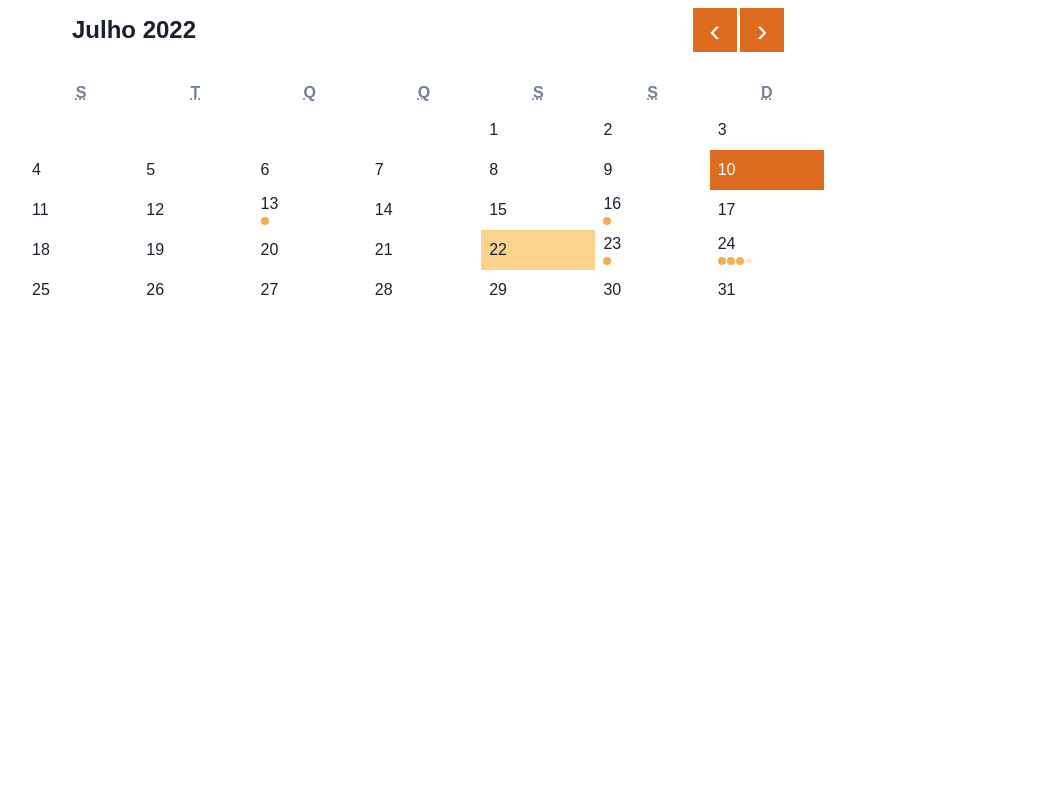
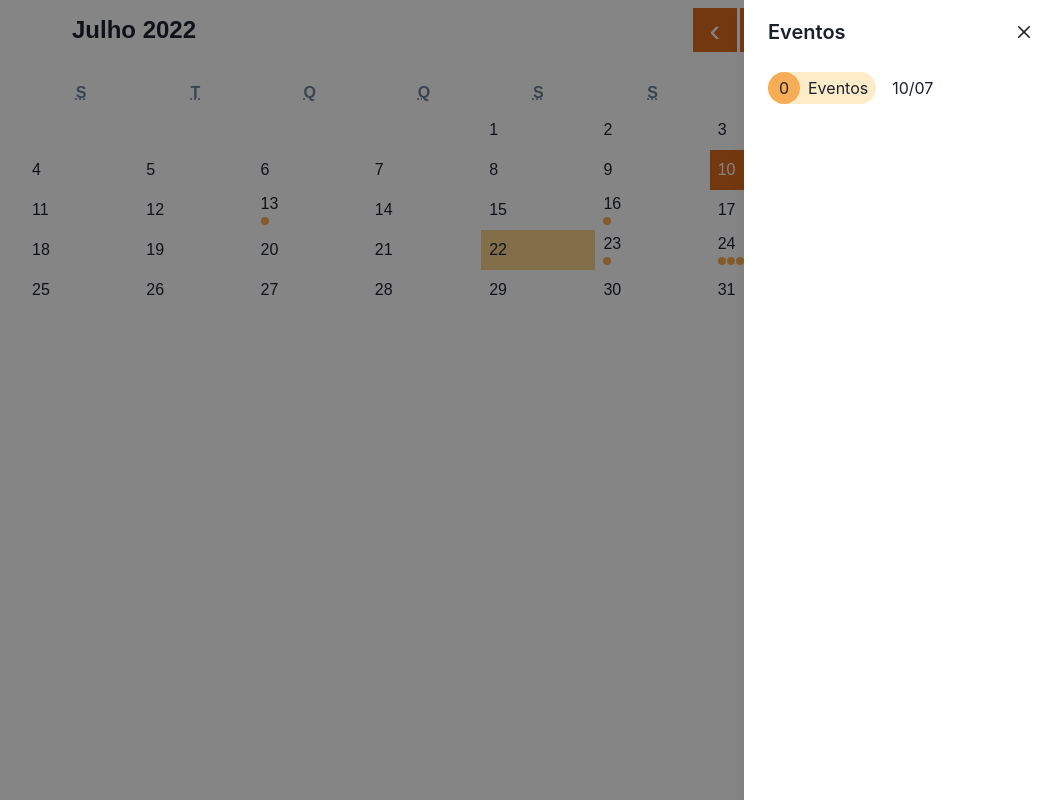
Before and after one commit to SilvanoGPM/artdecorfest, a React (Vite) app: page / in a window 1280 px wide. Both pictures are taken after a click on the button "10". Shown: the whole page, without its empty margins (216-1277 px from the left). Built offline with nearby package versions, Linux system fonts and the light colour scheme.

Commit message:
feat: add EventsDrawer

```diff
--- a/src/App.tsx
+++ b/src/App.tsx
@@ -1,23 +1,39 @@
-import { Center } from '@chakra-ui/react';
+import { Center, useDisclosure } from '@chakra-ui/react';
 import { addDays, subDays } from 'date-fns';
+import { useState } from 'react';
+
+import { EventsDrawer } from './components/EventsDrawer';
 
 import { EventsCalendar } from './components/EventsCalendar';
 
+const events = [
+  { id: '1', title: 'Festa Infantil', date: subDays(new Date(), 6), start: '09:30', end: '11:30' },
+  { id: '2', title: 'Festa Infantil', date: subDays(new Date(), 9), start: '12:30', end: '16:00' },
+  { id: '3', title: 'Festa Infantil', date: addDays(new Date(), 1), start: '07:30', end: '12:00' },
+  { id: '4', title: 'Festa Infantil', date: addDays(new Date(), 2), start: '07:30', end: '09:30' },
+  { id: '5', title: 'Festa Infantil', date: addDays(new Date(), 2), start: '10:00', end: '11:30' },
+  { id: '6', title: 'Festa Infantil', date: addDays(new Date(), 2), start: '12:30', end: '15:00' },
+  { id: '7', title: 'Festa Infantil', date: addDays(new Date(), 2), start: '15:30', end: '16:30' },
+  { id: '8', title: 'Festa Infantil', date: addDays(new Date(), 2), start: '19:30', end: '22:00' },
+];
+
 export function App() {
+  const eventDrawerDisclosure = useDisclosure();
+  const [selectedDate, setSelectedDate] = useState<Date | null>(null);
+
+  function handleCalendarDayClick(date: Date) {
+    setSelectedDate(date);
+    eventDrawerDisclosure.onOpen();
+  }
+
   return (
     <Center>
-      <EventsCalendar
-        onClickDay={console.log}
-        events={[
-          { id: '1', title: 'Festa Infantil', date: subDays(new Date(), 6) },
-          { id: '2', title: 'Festa Infantil', date: subDays(new Date(), 9) },
-          { id: '3', title: 'Festa Infantil', date: addDays(new Date(), 1) },
-          { id: '4', title: 'Festa Infantil', date: addDays(new Date(), 2) },
-          { id: '5', title: 'Festa Infantil', date: addDays(new Date(), 2) },
-          { id: '6', title: 'Festa Infantil', date: addDays(new Date(), 2) },
-          { id: '7', title: 'Festa Infantil', date: addDays(new Date(), 2) },
-          { id: '8', title: 'Festa Infantil', date: addDays(new Date(), 2) },
-        ]}
+      <EventsCalendar onClickDay={handleCalendarDayClick} events={events} />
+
+      <EventsDrawer
+        selectedDate={selectedDate!}
+        events={events}
+        {...eventDrawerDisclosure}
       />
     </Center>
   );
--- a/src/components/EventsCalendar/index.tsx
+++ b/src/components/EventsCalendar/index.tsx
@@ -1,10 +1,11 @@
 import Calendar, { DateCallback } from 'react-calendar';
-import { format, isSameDay, isSameMonth, isSameYear } from 'date-fns';
+import { format } from 'date-fns';
 import { ptBR } from 'date-fns/locale';
 import { Box, Center, Icon, Text } from '@chakra-ui/react';
 import { BsPlusLg } from 'react-icons/bs';
 
 import { titleString } from '../../utils/titleString';
+import { isSameDate } from '../../utils/isSameDate';
 
 import './styles.scss';
 
@@ -20,14 +21,6 @@ interface EventsCalendarProps {
 }
 
 const MAX_EVENTS_DISPLAY = 3;
-
-function isSameDate(leftDate: Date, rightDate: Date) {
-  return (
-    isSameDay(leftDate, rightDate) &&
-    isSameMonth(leftDate, rightDate) &&
-    isSameYear(leftDate, rightDate)
-  );
-}
 
 export function EventsCalendar({ events, onClickDay }: EventsCalendarProps) {
   function formatShortWeekday(_: string, date: Date) {
--- a/src/components/EventsCalendar/styles.scss
+++ b/src/components/EventsCalendar/styles.scss
@@ -151,7 +151,7 @@
 }
 
 .react-calendar__tile--hasActive {
-  background-color: var(--chakra-colors-gray-200);
+  background-color: var(--chakra-colors-orange-100);
 }
 
 .react-calendar__tile--hasActive:enabled:hover,
--- /dev/null
+++ b/src/components/EventsDrawer/EventsCounter.tsx
@@ -0,0 +1,36 @@
+import { Box, Text } from '@chakra-ui/react';
+
+import { pluralize } from '../../utils/pluralize';
+
+interface EventsCounterProps {
+  total: number;
+}
+
+export function EventsCounter({ total }: EventsCounterProps) {
+  return (
+    <Box
+      rounded="full"
+      bg="orange.100"
+      pr="2"
+      pl="10"
+      py="1"
+      w="fit-content"
+      pos="relative"
+    >
+      <Text
+        rounded="full"
+        textAlign="center"
+        p="1"
+        w="8"
+        h="8"
+        bg="orange.300"
+        pos="absolute"
+        left="0"
+        top="0"
+      >
+        {total}
+      </Text>{' '}
+      {pluralize(total, 'Evento', 'Eventos', false)}
+    </Box>
+  );
+}
--- /dev/null
+++ b/src/components/EventsDrawer/EventsList.tsx
@@ -0,0 +1,41 @@
+import { Box, Flex, Text } from '@chakra-ui/react';
+
+import { stepLine, stepLineShort } from '../../styles/stepLine';
+
+import { Event } from '.';
+
+interface EventsListProps {
+  events: Event[];
+}
+
+export function EventsList({ events }: EventsListProps) {
+  return (
+    <>
+      {events.map((event, index) => (
+        <Flex
+          key={event.id}
+          mt="45px"
+          ml="2"
+          transform="translateX(-4px)"
+          align="center"
+        >
+          <Box
+            w="6"
+            h="6"
+            rounded="full"
+            bg="orange.300"
+            pos="relative"
+            sx={index === 0 ? stepLineShort : stepLine}
+          />
+
+          <Flex direction="column" ml="2">
+            <Text>{event.title}</Text>
+            <Text as="small" color="orange.500">
+              {event.start} / {event.end}
+            </Text>
+          </Flex>
+        </Flex>
+      ))}
+    </>
+  );
+}
--- /dev/null
+++ b/src/components/EventsDrawer/index.tsx
@@ -0,0 +1,69 @@
+import {
+  Box,
+  Drawer,
+  DrawerBody,
+  DrawerCloseButton,
+  DrawerContent,
+  DrawerHeader,
+  DrawerOverlay,
+  DrawerProps,
+  Flex,
+  Text,
+} from '@chakra-ui/react';
+
+import { format } from 'date-fns';
+
+import { isSameDate } from '../../utils/isSameDate';
+
+import { EventsCounter } from './EventsCounter';
+import { EventsList } from './EventsList';
+
+export interface Event {
+  id: string;
+  title: string;
+  date: Date;
+  start: string;
+  end: string;
+}
+
+interface EventsDrawerProps extends Omit<DrawerProps, 'children'> {
+  events: Event[];
+  selectedDate: Date | null;
+}
+
+export function EventsDrawer({
+  events,
+  selectedDate,
+  ...props
+}: EventsDrawerProps) {
+  const selectedEvents = events.filter((event) =>
+    isSameDate(event?.date, selectedDate || new Date())
+  );
+
+  const formattedDate = format(selectedDate || new Date(), 'dd/MM');
+
+  return (
+    <Drawer {...props}>
+      <DrawerOverlay>
+        <DrawerContent>
+          <DrawerHeader>
+            <Flex align="center" justify="space-between">
+              Eventos
+              <DrawerCloseButton pos="static" />
+            </Flex>
+          </DrawerHeader>
+
+          <DrawerBody>
+            <Flex align="center">
+              <EventsCounter total={selectedEvents.length} />
+
+              <Text ml="4">{formattedDate}</Text>
+            </Flex>
+
+            <EventsList events={selectedEvents} />
+          </DrawerBody>
+        </DrawerContent>
+      </DrawerOverlay>
+    </Drawer>
+  );
+}
--- a/src/main.tsx
+++ b/src/main.tsx
@@ -4,9 +4,11 @@ import { ChakraProvider } from '@chakra-ui/react';
 
 import { App } from './App';
 
+import { theme } from './styles/theme';
+
 ReactDOM.createRoot(document.getElementById('root') as HTMLElement).render(
   <React.StrictMode>
-    <ChakraProvider>
+    <ChakraProvider theme={theme}>
       <App />
     </ChakraProvider>
   </React.StrictMode>
--- /dev/null
+++ b/src/styles/stepLine.ts
@@ -0,0 +1,27 @@
+export const stepLineShort = {
+  '&::before': {
+    content: "''",
+    display: 'block',
+    pos: 'absolute',
+    width: '2px',
+    top: '-60px',
+    height: '60px',
+    bg: 'orange.300',
+    left: '50%',
+    transform: 'translateX(-50%)',
+  },
+};
+
+export const stepLine = {
+  '&::before': {
+    content: "''",
+    display: 'block',
+    pos: 'absolute',
+    width: '2px',
+    top: '-70px',
+    height: '70px',
+    bg: 'orange.300',
+    left: '50%',
+    transform: 'translateX(-50%)',
+  },
+};
--- /dev/null
+++ b/src/styles/theme.ts
@@ -0,0 +1,11 @@
+import { extendTheme } from '@chakra-ui/react';
+
+export const theme = extendTheme({
+  components: {
+    Button: {
+      defaultProps: {
+        colorScheme: 'orange',
+      },
+    }
+  },
+});
--- /dev/null
+++ b/src/utils/isSameDate.ts
@@ -0,0 +1,9 @@
+import { isSameDay, isSameMonth, isSameYear } from 'date-fns';
+
+export function isSameDate(leftDate: Date, rightDate: Date) {
+  return (
+    isSameDay(leftDate, rightDate) &&
+    isSameMonth(leftDate, rightDate) &&
+    isSameYear(leftDate, rightDate)
+  );
+}
--- /dev/null
+++ b/src/utils/pluralize.ts
@@ -0,0 +1,8 @@
+export function pluralize(
+  n: number,
+  singular: string,
+  plural: string,
+  included = true
+) {
+  return `${included ? `${n} ` : ''}${n === 1 ? singular : plural}`;
+}
```
Also changed, not shown: src/utils/titleString.ts (renamed from src/utils/titleString.tsx).
